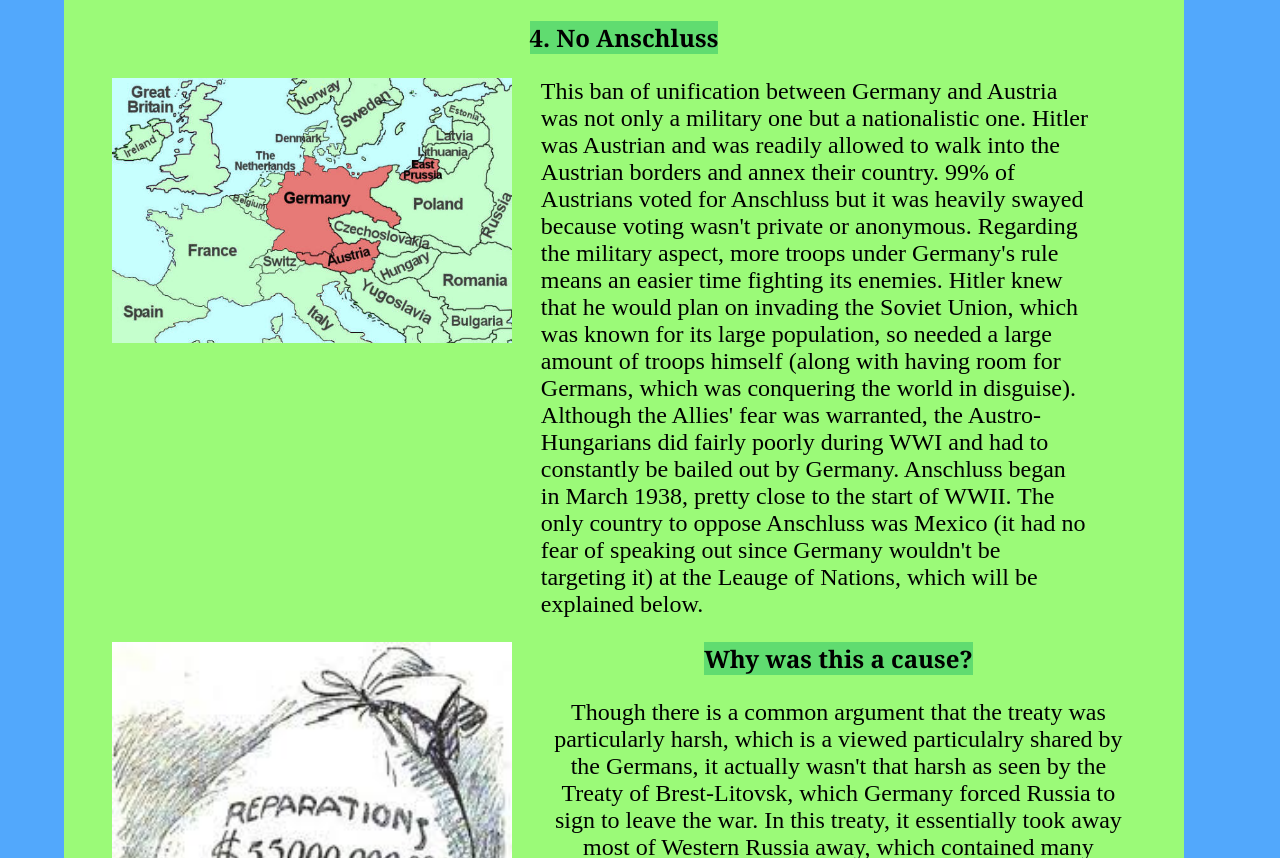
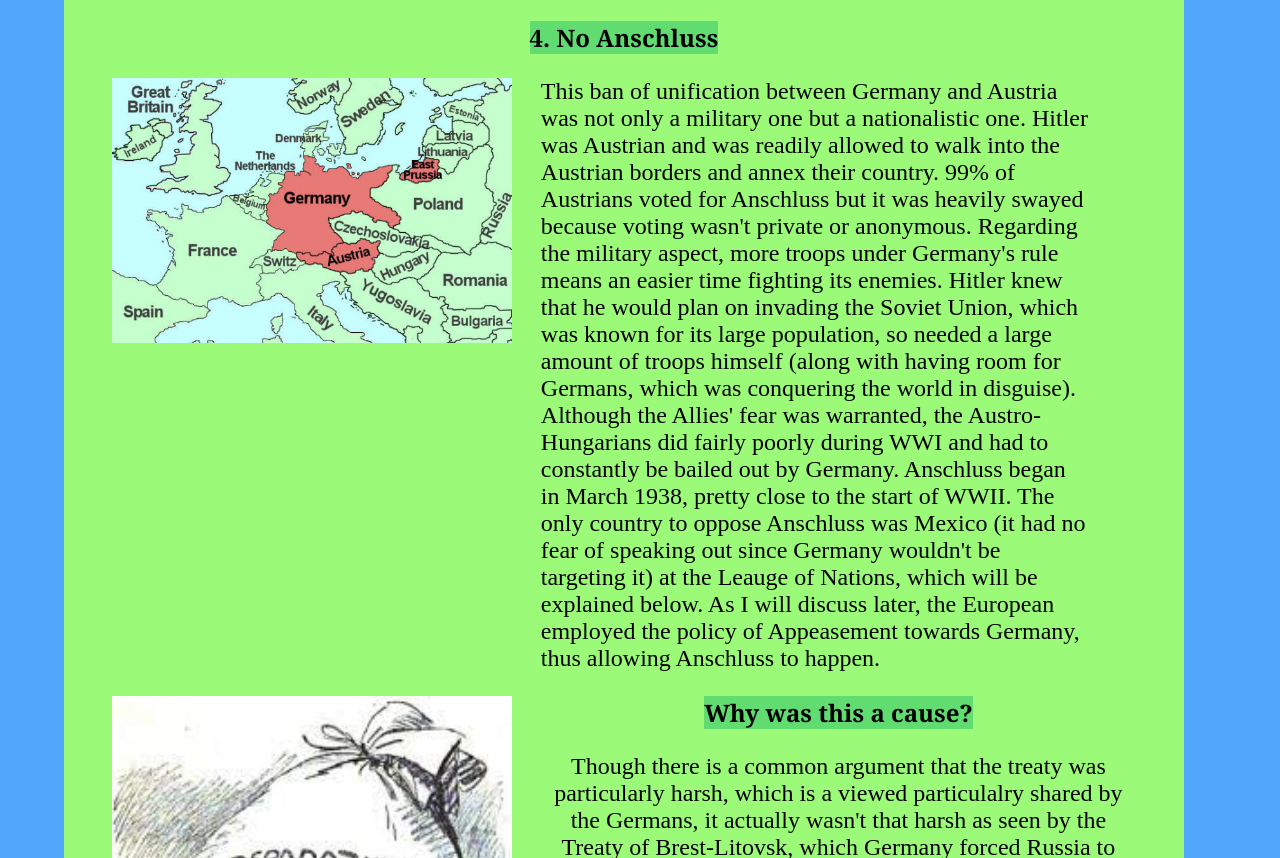
Before and after one commit to stuycs-gh-classrooms/10-web-bhu60, a plain HTML site: page site/p0.html in a window 1280 px wide. Shown: the part 1942-2800 px from the top of the page. Drawn offline with Linux system fonts and the light colour scheme.

Commit message:
Update p0.html

```diff
--- a/site/p0.html
+++ b/site/p0.html
@@ -64,7 +64,7 @@
     <h2>4. No Anschluss</h2>
       <div>
         <img class="picturepicture" id="Anschluss_Image" src="images/CSWWII5.jpg">
-        <p class="picturetext">This ban of unification between Germany and Austria was not only a military one but a nationalistic one. Hitler was Austrian and was readily allowed to walk into the Austrian borders and annex their country. 99% of Austrians voted for Anschluss but it was heavily swayed because voting wasn't private or anonymous. Regarding the military aspect, more troops under Germany's rule means an easier time fighting its enemies. Hitler knew that he would plan on invading the Soviet Union, which was known for its large population, so needed a large amount of troops himself (along with having room for Germans, which was conquering the world in disguise). Although the Allies' fear was warranted, the Austro-Hungarians did fairly poorly during WWI and had to constantly be bailed out by Germany. Anschluss began in March 1938, pretty close to the start of WWII. The only country to oppose Anschluss was Mexico (it had no fear of speaking out since Germany wouldn't be targeting it) at the Leauge of Nations, which will be explained below.</p>
+        <p class="picturetext">This ban of unification between Germany and Austria was not only a military one but a nationalistic one. Hitler was Austrian and was readily allowed to walk into the Austrian borders and annex their country. 99% of Austrians voted for Anschluss but it was heavily swayed because voting wasn't private or anonymous. Regarding the military aspect, more troops under Germany's rule means an easier time fighting its enemies. Hitler knew that he would plan on invading the Soviet Union, which was known for its large population, so needed a large amount of troops himself (along with having room for Germans, which was conquering the world in disguise). Although the Allies' fear was warranted, the Austro-Hungarians did fairly poorly during WWI and had to constantly be bailed out by Germany. Anschluss began in March 1938, pretty close to the start of WWII. The only country to oppose Anschluss was Mexico (it had no fear of speaking out since Germany wouldn't be targeting it) at the Leauge of Nations, which will be explained below. As I will discuss later, the European employed the policy of Appeasement towards Germany, thus allowing Anschluss to happen.</p>
       </div>
 </div>
 
```
